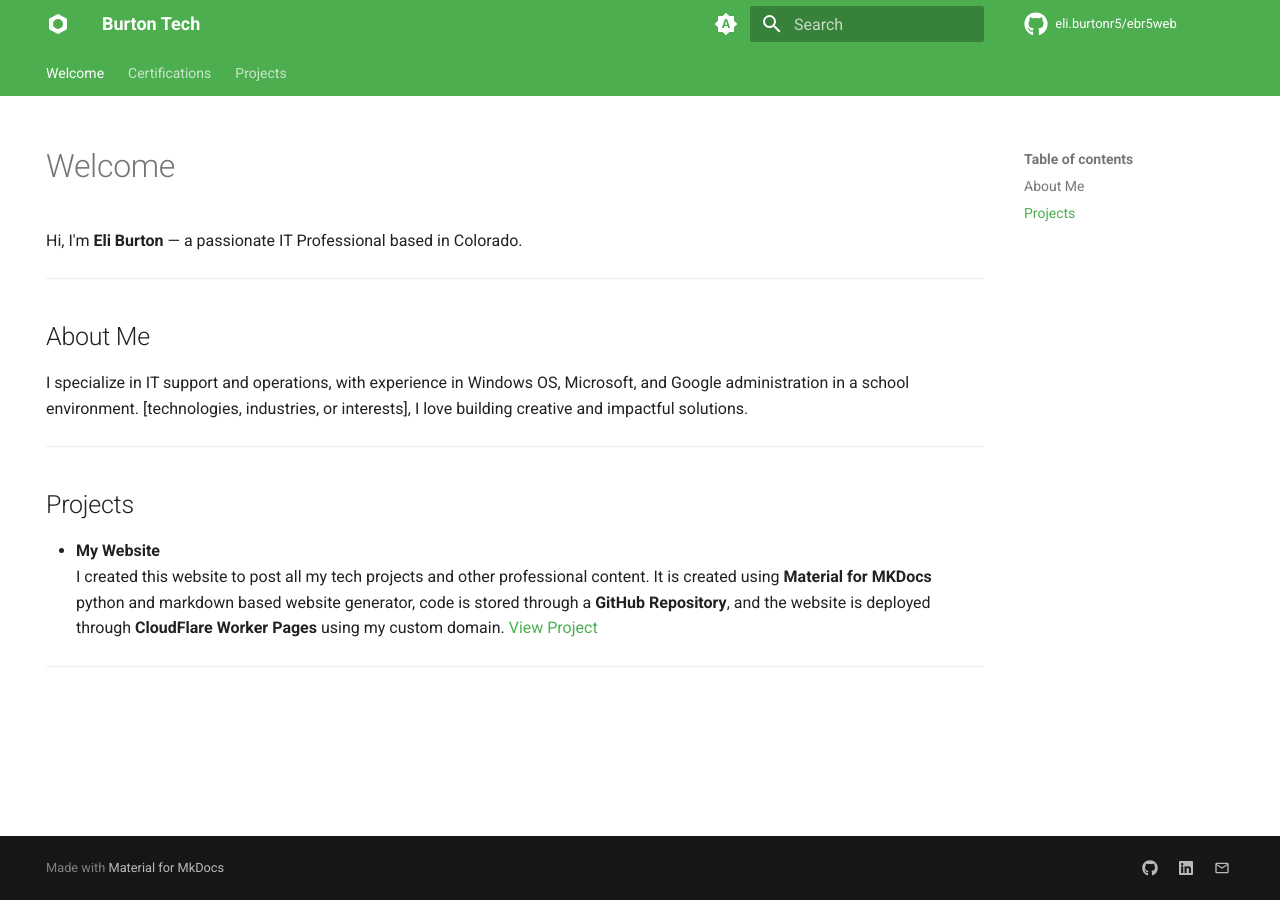
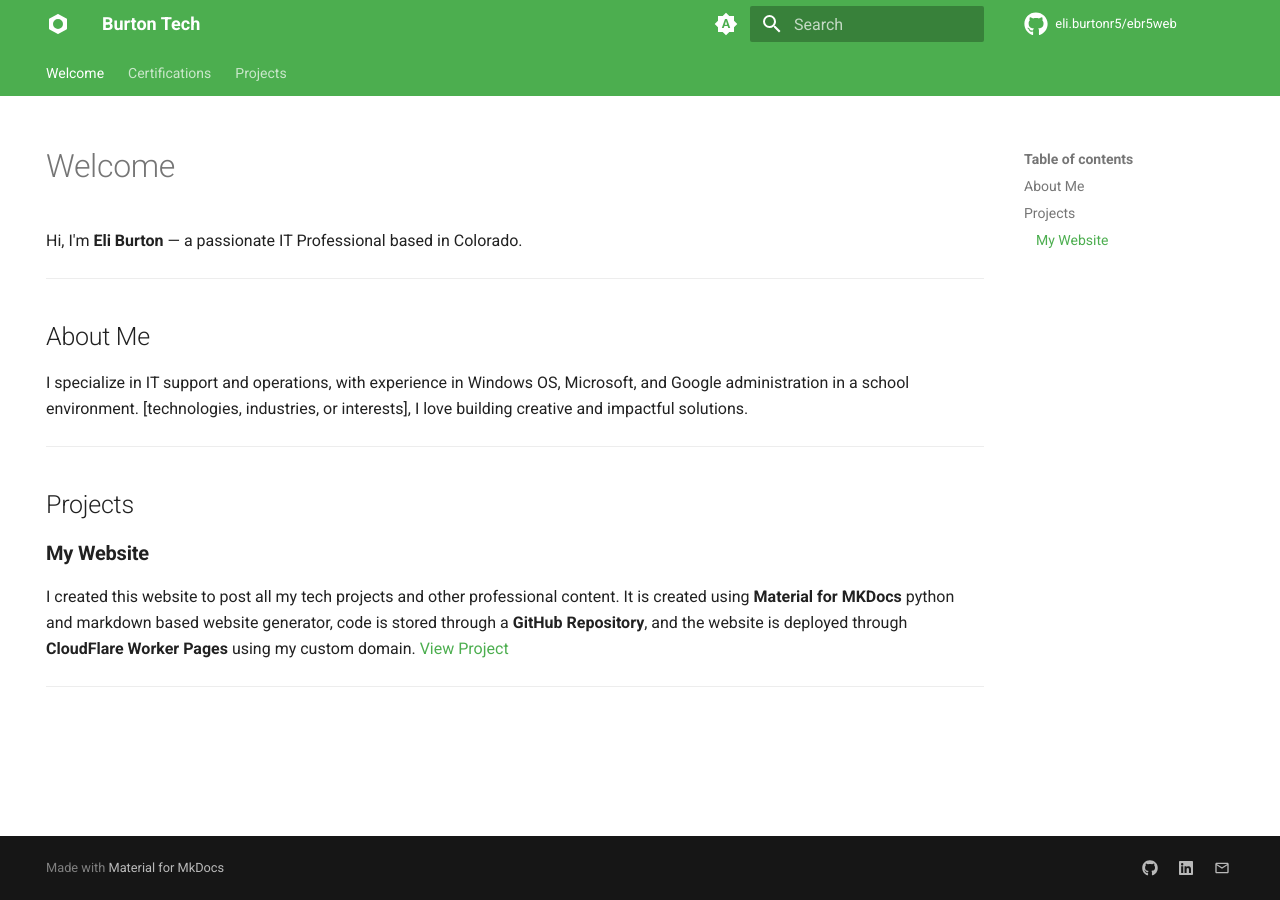
Before and after one commit to eliburtonr5/ebr5web, an MkDocs documentation site: the page built from docs/index.md, in a window 1280 px wide. Built offline with MkDocs 1.6.1 and Material for MkDocs 9.7.7, drawn with Linux system fonts in a browser that asks for light colours; comment, search, counter and statistics services are not loaded.

Commit message:
fix content

```diff
--- a/docs/index.md
+++ b/docs/index.md
@@ -19,7 +19,8 @@ I specialize in IT support and operations, with experience in Windows OS, Micros
 
 ## Projects
 
-- **My Website**
+### **My Website**
+
  I created this website to post all my tech projects and other professional content. It is created using **Material for MKDocs** python and markdown based website generator, code is stored through a **GitHub Repository**, and the website is deployed through **CloudFlare Worker Pages** using my custom domain.
   [View Project](https://ebr5.com/projects/mywebsite/)
 
```
